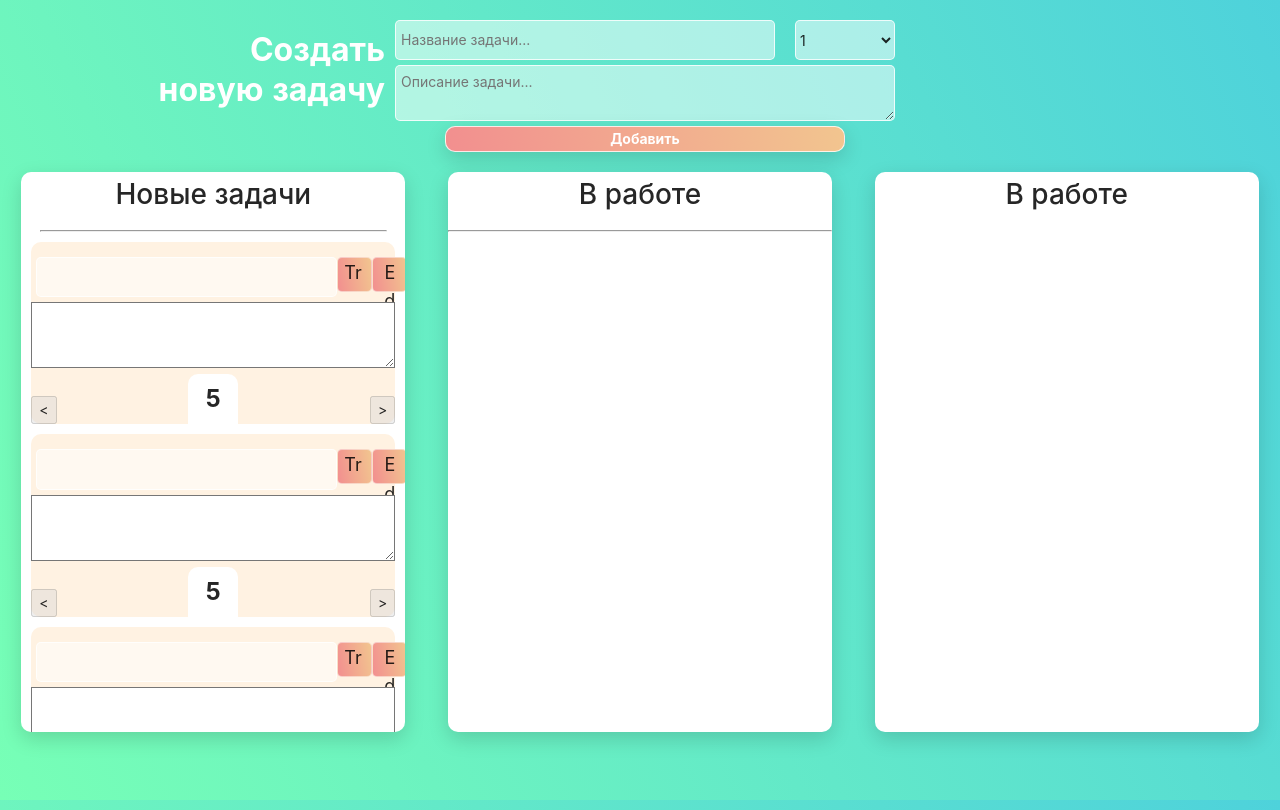
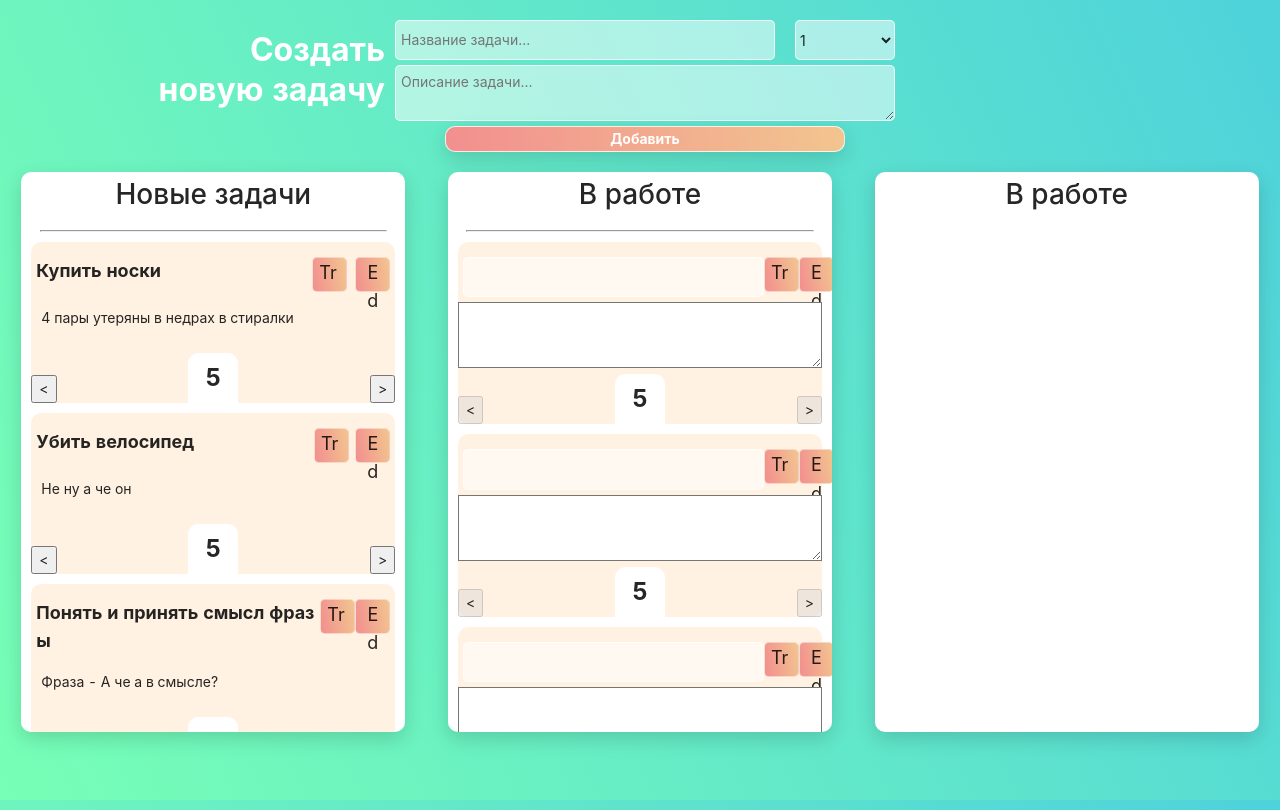
Before and after one commit to ifernisimo/Todo, a React (Create React App) app: page / in a window 1280 px wide. Built offline with nearby package versions, Linux system fonts and the light colour scheme.

Commit message:
Uniq editFields fixed

```diff
--- a/src/App.js
+++ b/src/App.js
@@ -5,6 +5,7 @@ import DoneComponent from "./components/Done/DoneComponent";
 import InProgressComponent from "./components/InProgress/InProgressComponent";
 import TodoListComponentContainer from "./components/TodoList/TodoListComponentContainer";
 import AddTodoComponentContainer from "./components/AddTodoComponent/AddTodoComponentContainer";
+import InProgressComponentContainer from "./components/InProgress/InProgressComponentContainer";
 
 function App() {
   return (
@@ -13,7 +14,7 @@ function App() {
       <div className="wrapper">
         <TodoListComponentContainer />
 
-        <InProgressComponent />
+        <InProgressComponentContainer />
 
         <DoneComponent />
       </div>
--- a/src/components/InProgress/InProgressComponent.jsx
+++ b/src/components/InProgress/InProgressComponent.jsx
@@ -3,10 +3,21 @@ import styles from "./InProgressComponent.module.css";
 import TodoItemEditFormContainer from "../ui-kit/TodoItem/TodoItemEditFormContainer";
 
 const InProgressComponent = (props) => {
+  let listOfTodo = props.todoArray.map((todo, idx) => (
+    <TodoItemEditFormContainer
+      title={todo.title}
+      description={todo.description}
+      priority={todo.priority}
+      id={todo.id}
+      key={idx}
+    />
+  ));
+
   return (
     <div className={styles.inProgressBlock}>
       <h1>В работе</h1>
-      <hr />
+      <hr style={{ width: "90%" }} />
+      {listOfTodo}
     </div>
   );
 };
--- /dev/null
+++ b/src/components/InProgress/InProgressComponentContainer.jsx
@@ -0,0 +1,20 @@
+import { connect } from "react-redux";
+import { compose } from "redux";
+import React from "react";
+import InProgressComponent from "./InProgressComponent";
+import { initialize } from "redux-form";
+
+const InProgressComponentContainer = (props) => {
+  return <InProgressComponent {...props} />;
+};
+
+let mapStateToProps = (state) => {
+  return {
+    todoArray: state.todo.todoArray,
+    editMode: state.todo.editMode,
+  };
+};
+
+export default compose(connect(mapStateToProps, {}))(
+  InProgressComponentContainer
+);
--- a/src/components/TodoList/TodoListComponent.jsx
+++ b/src/components/TodoList/TodoListComponent.jsx
@@ -2,25 +2,24 @@ import React from "react";
 import styles from "./TodoComponent.module.css";
 import TodoItemContainer from "../ui-kit/TodoItem/TodoItemContainer";
 import TodoItemEditFormContainer from "../ui-kit/TodoItem/TodoItemEditFormContainer";
-import TodoItemEditForm from "../ui-kit/TodoItem/TodoItemEditForm";
 
 const TodoListComponent = ({ todoArray, editMode }) => {
   let listOfTodo = todoArray.map((todo, idx) => (
-    // <TodoItemContainer
+    <TodoItemContainer
+      title={todo.title}
+      description={todo.description}
+      priority={todo.priority}
+      id={todo.id}
+      key={idx}
+    />
+
+    // <TodoItemEditFormContainer
     //   title={todo.title}
     //   description={todo.description}
     //   priority={todo.priority}
     //   id={todo.id}
     //   key={idx}
     // />
-
-    <TodoItemEditForm
-      title={todo.title}
-      description={todo.description}
-      priority={todo.priority}
-      id={todo.id}
-      key={idx}
-    />
   ));
 
   return (
--- a/src/components/ui-kit/TodoItem/TodoItemEditForm.jsx
+++ b/src/components/ui-kit/TodoItem/TodoItemEditForm.jsx
@@ -1,22 +1,20 @@
 import React from "react";
 import styles from "./TodoItem.module.css";
-
+import { initialize } from "redux-form";
 import { Field, reduxForm, Form } from "redux-form";
 import handleSubmit from "redux-form/lib/handleSubmit";
 
 const TodoItemEditForm = (props) => {
-  console.log(props);
-  const val = props.title;
   return (
     <Form onSubmit={handleSubmit}>
       <div className={styles.todoBlock}>
         <div className={styles.titleRow} justify="space-around">
           <Field
             className={styles.titleRowTitle}
-            name={"titleEdit"}
+            name={"titleEdit" + props.id}
             type={"text"}
-            value={val}
             component={"input"}
+            defaultValue={props.title}
           />
           <div>
             <button
@@ -34,8 +32,8 @@ const TodoItemEditForm = (props) => {
         </div>
 
         <Field
-          value={props.description}
-          name={"descriptionEdit"}
+          defaultValue={props.description}
+          name={"descriptionEdit" + props.id}
           className={styles.descriptionRow}
           component={"textarea"}
         />
--- a/src/components/ui-kit/TodoItem/TodoItemEditFormContainer.jsx
+++ b/src/components/ui-kit/TodoItem/TodoItemEditFormContainer.jsx
@@ -1,13 +1,16 @@
-/*import React from "react";
-import TodoItemEditFormRedux from "./TodoItemEditForm";
+import React from "react";
 import { connect } from "react-redux";
 import { compose } from "redux";
 import TodoItemEditForm from "./TodoItemEditForm";
 
-const TodoItemEditFormContainer = (props) => {
-  return <TodoItemEditForm {...props} />;
-};
+import { initialize } from "redux-form";
+
+class TodoItemEditFormContainer extends React.Component {
+  render() {
+    return <TodoItemEditForm {...this.props} />;
+  }
+}
 
 const mapStateToProps = (state) => ({});
 
-export default compose(connect(mapStateToProps, {}))(TodoItemEditFormContainer);*/
+export default compose(connect(mapStateToProps, {}))(TodoItemEditFormContainer);
--- a/src/store/reducers/todo-reducer.js
+++ b/src/store/reducers/todo-reducer.js
@@ -7,13 +7,13 @@ let initialState = {
     {
       id: 1,
       title: "Купить носки",
-      description: "Проебано 4 пары в стиралке",
+      description: "4 пары утеряны в недрах в стиралки",
       priority: 5,
     },
     {
       id: 2,
       title: "Убить велосипед",
-      description: "Не ну а хуле он",
+      description: "Не ну а че он",
       priority: 5,
     },
     {
@@ -25,13 +25,13 @@ let initialState = {
     {
       id: 4,
       title: "Любить свою малышку",
-      description: "Готово ",
+      description: "Готово",
       priority: 5,
     },
     {
       id: 5,
-      title: "Закрывать унитаз",
-      description: "Ире воняет",
+      title: "Закрывать двери",
+      description: "сквозняк не шуточный",
       priority: 5,
     },
   ],
```
